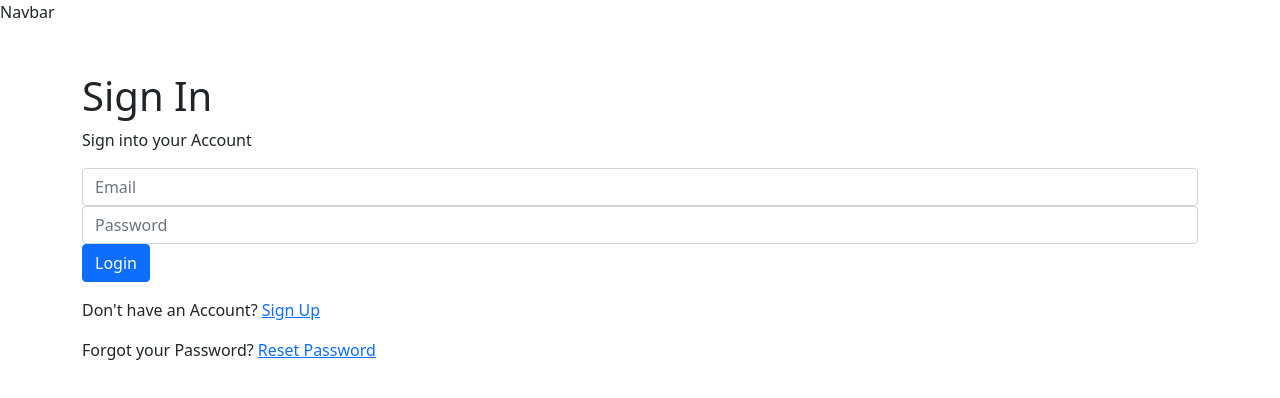
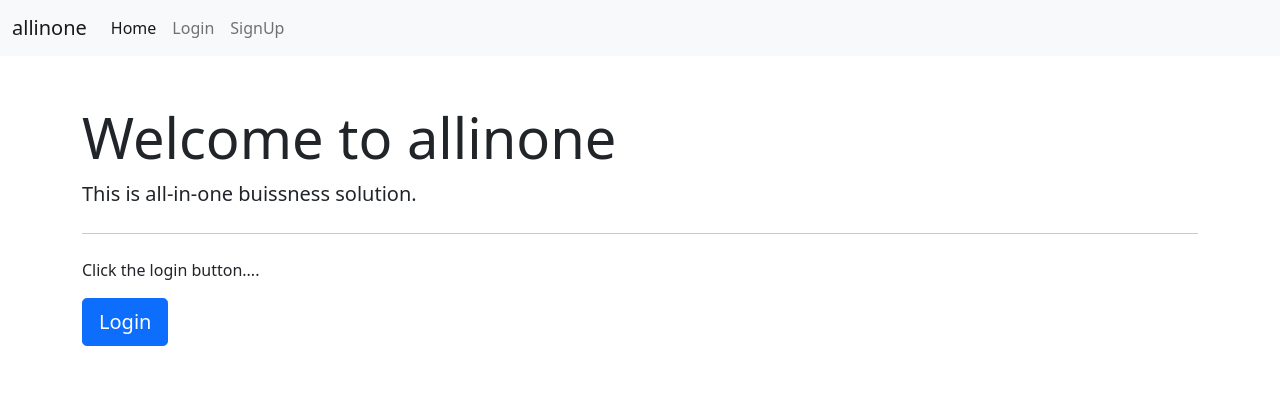
Before and after one commit to anurag629/Django-React-Authentication, a React (Create React App) app in the folder frontend/: page / in a window 1280 px wide. Shown: the top 398 px of the page. Built offline with nearby package versions, Linux system fonts and the light colour scheme.

Commit message:
added home and navbar

```diff
--- a/frontend/src/App.js
+++ b/frontend/src/App.js
@@ -1,7 +1,7 @@
 import React from 'react'
 import { BrowserRouter as Router, Route, Routes } from 'react-router-dom';
 
-// import Home from './containers/Home';
+import Home from './containers/Home';
 import Login from './containers/Login';
 import Activate from './containers/Activate';
 import ResetPassword from './containers/ResetPassword';
@@ -18,8 +18,8 @@ const App = () => (
     <Router>
       <Layout>
         <Routes>
-          {/* <Route exact path='/' element={<Home />} /> */}
-          <Route exact path='/' element={<Login />} />
+          <Route exact path='/' element={<Home />} />
+          <Route exact path='/login' element={<Login />} />
           <Route exact path='/activate/:uid/:token' element={<Activate />} />
           <Route exact path='/reset-password' element={<ResetPassword />} />
           <Route exact path='/password/reset/confirm/:uid/:token' element={<ResetPasswordConfirm />} />
--- a/frontend/src/components/Navbar.js
+++ b/frontend/src/components/Navbar.js
@@ -1,9 +1,31 @@
 import React from 'react';
+import { Link } from 'react-router-dom';
 
 const Navbar = () => (
     <div>
-        Navbar
+        <nav className="navbar navbar-expand-lg navbar-light bg-light">
+            <div className="container-fluid">
+                <Link className="navbar-brand" to="/">allinone</Link>
+                <button className="navbar-toggler" type="button" data-bs-toggle="collapse" data-bs-target="#navbarNav" aria-controls="navbarNav" aria-expanded="false" aria-label="Toggle navigation">
+                    <span className="navbar-toggler-icon"></span>
+                </button>
+                <div className="collapse navbar-collapse" id="navbarNav">
+                    <ul className="navbar-nav">
+                        <li className="nav-item">
+                            <Link className="nav-link active" aria-current="page" to="/">Home</Link>
+                        </li>
+                        <li className="nav-item">
+                            <Link className="nav-link" to="/login">Login</Link>
+                        </li>
+                        <li className="nav-item">
+                            <Link className="nav-link" to="/signup">SignUp</Link>
+                        </li>
+                    </ul>
+                </div>
+            </div>
+        </nav >
     </div>
+
 );
 
 export default Navbar;
--- /dev/null
+++ b/frontend/src/containers/Home.js
@@ -0,0 +1,16 @@
+import React from 'react';
+import { Link } from 'react-router-dom';
+
+const Home = () => (
+    <div className='container'>
+        <div className='jumbotron mt-5'>
+            <h1 className='display-4'>Welcome to allinone</h1>
+            <p className='lead'>This is all-in-one buissness solution.</p>
+            <hr className='my-4' />
+            <p>Click the login button....</p>
+            <Link className='btn btn-primary btn-lg' to='/login' role='button'>Login</Link>
+        </div>
+    </div>
+);
+
+export default Home;
--- a/frontend/src/containers/Login.js
+++ b/frontend/src/containers/Login.js
@@ -22,7 +22,7 @@ const Login = ({ login, isAuthenticated }) => {
     // Is the user authenticated
     // Redirect them to the home page
     if (isAuthenticated) {
-        return <Navigate to='/signup' />
+        return <Navigate to='/home' />
     }
 
     return (
```
